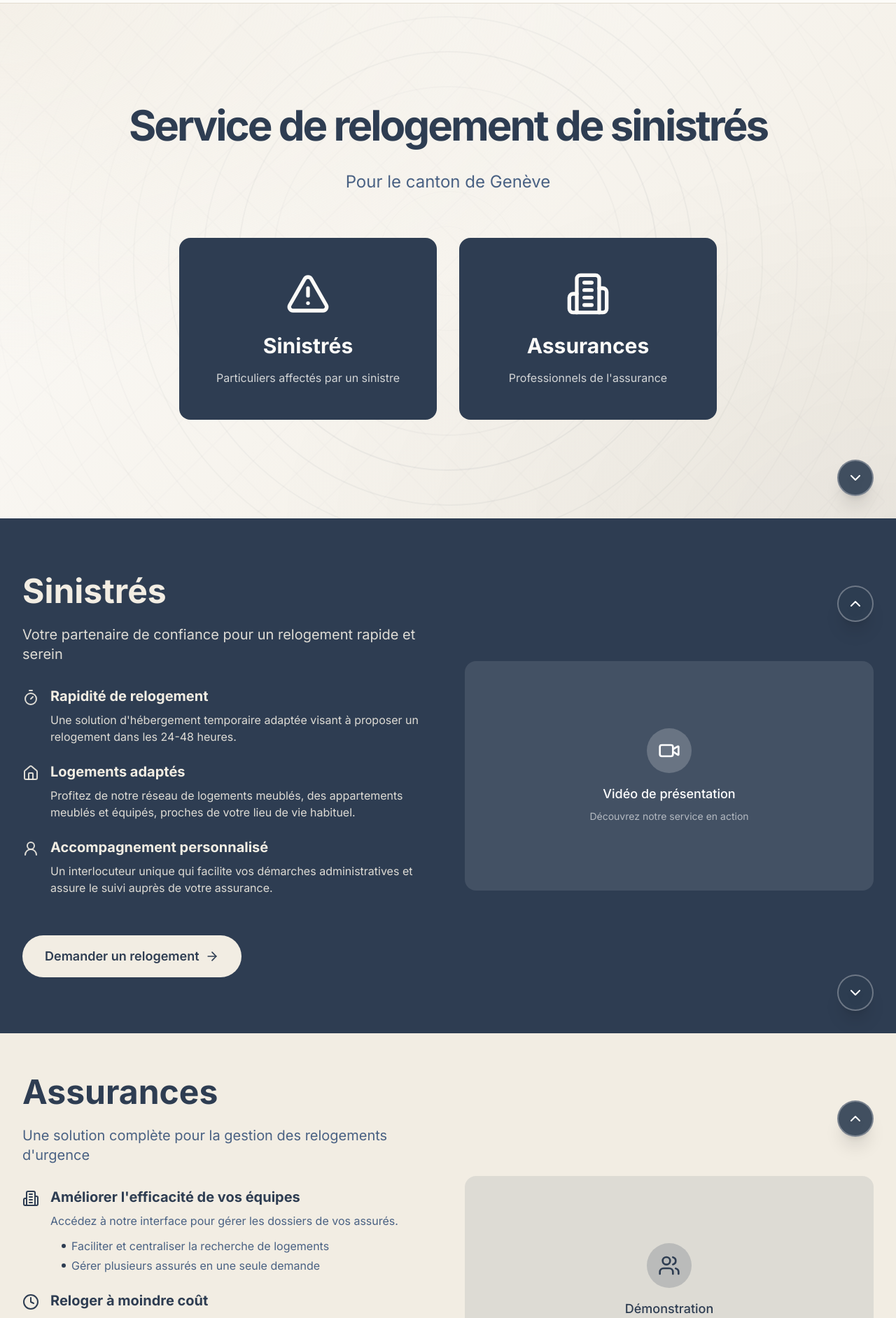
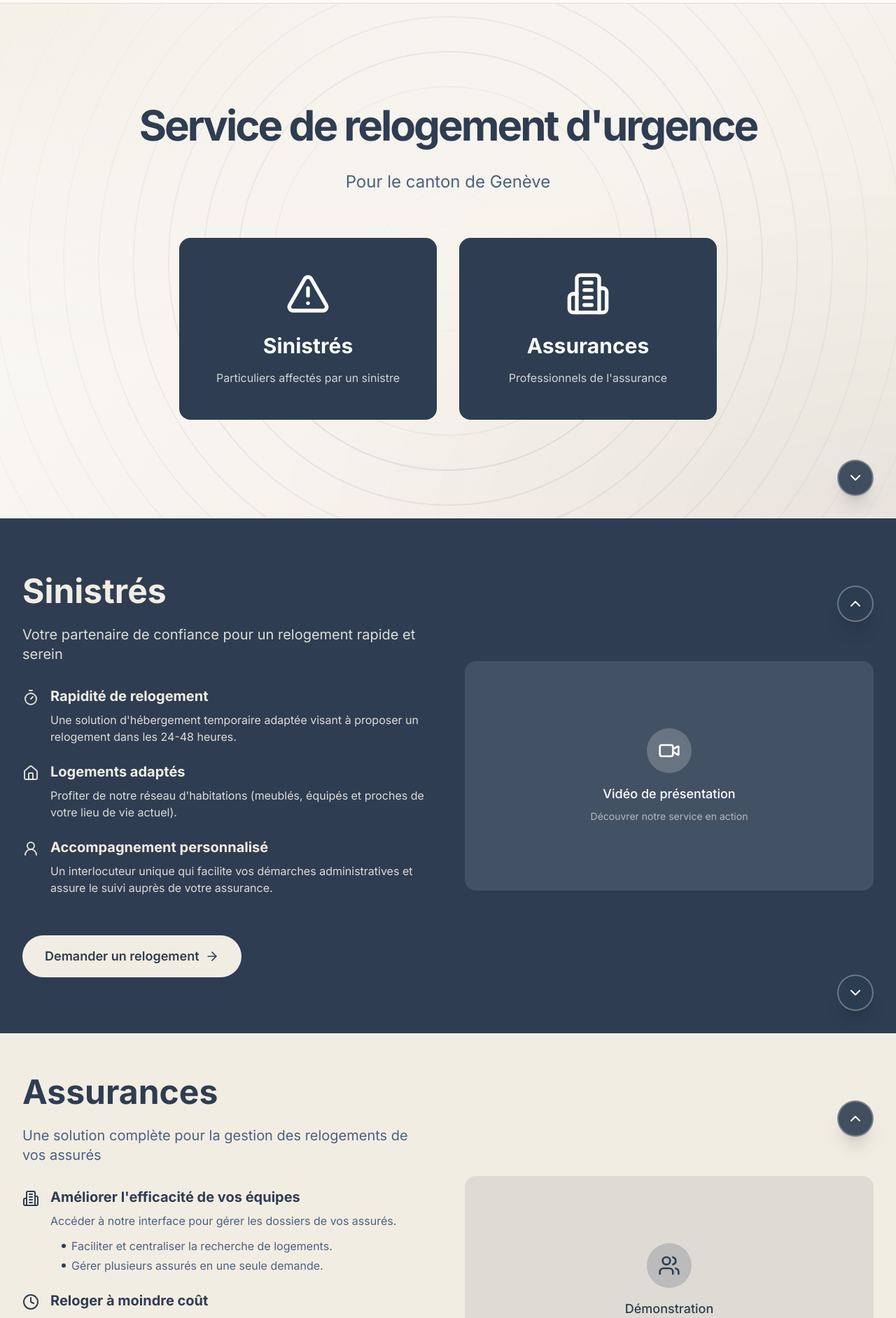
Before and after one commit to valcourgeau/sini, a Next.js app: page / in a window 1280 px wide. Shown: the part 60-1944 px from the top of the page at 70% size. Built offline with nearby package versions, Linux system fonts and the light colour scheme.

Commit message:
feat: modify button size header

```diff
--- a/src/app/globals.css
+++ b/src/app/globals.css
@@ -89,38 +89,6 @@
     overflow: hidden;
   }
 
-  .hero-background::before {
-    content: '';
-    position: absolute;
-    top: 0;
-    left: 0;
-    right: 0;
-    bottom: 0;
-    background-image:
-      /* Emergency response network pattern */
-      radial-gradient(circle at 20% 80%, hsl(215 28% 25% / 0.03) 0%, transparent 50%),
-      radial-gradient(circle at 80% 20%, hsl(215 28% 25% / 0.03) 0%, transparent 50%),
-      radial-gradient(circle at 40% 40%, hsl(215 28% 25% / 0.02) 0%, transparent 50%);
-    background-size: 600px 600px, 800px 800px, 1000px 1000px;
-    background-position: 0 0, 400px 400px, 200px 200px;
-    animation: emergency-network 25s ease-in-out infinite;
-  }
-
-  .hero-background::after {
-    content: '';
-    position: absolute;
-    top: 0;
-    left: 0;
-    right: 0;
-    bottom: 0;
-    background-image:
-      /* Housing grid pattern */
-      linear-gradient(45deg, transparent 48%, hsl(215 28% 25% / 0.015) 50%, transparent 52%),
-      linear-gradient(-45deg, transparent 48%, hsl(215 28% 25% / 0.015) 50%, transparent 52%);
-    background-size: 80px 80px;
-    animation: housing-grid 30s linear infinite;
-  }
-
   /* Alternative: Corporate Professional Background */
   .hero-background-corporate {
     background: linear-gradient(135deg, hsl(40 38% 98%) 0%, hsl(40 35% 92%) 100%);
@@ -173,7 +141,7 @@
     position: absolute;
     width: 500px;
     height: 500px;
-    border: 2px solid hsl(215 28% 25% / 0.08);
+    border: 2px solid hsl(215 28% 25% / 0.15);
     border-radius: 50%;
     top: 50%;
     left: 50%;
@@ -186,7 +154,7 @@
     position: absolute;
     width: 400px;
     height: 400px;
-    border: 2px solid hsl(215 28% 25% / 0.07);
+    border: 2px solid hsl(215 28% 25% / 0.13);
     border-radius: 50%;
     top: 50%;
     left: 50%;
@@ -199,7 +167,7 @@
     position: absolute;
     width: 300px;
     height: 300px;
-    border: 2px solid hsl(215 28% 25% / 0.06);
+    border: 2px solid hsl(215 28% 25% / 0.11);
     border-radius: 50%;
     top: 50%;
     left: 50%;
@@ -213,7 +181,7 @@
     position: absolute;
     width: 600px;
     height: 600px;
-    border: 2px solid hsl(215 28% 25% / 0.05);
+    border: 2px solid hsl(215 28% 25% / 0.09);
     border-radius: 50%;
     top: 50%;
     left: 50%;
@@ -226,7 +194,7 @@
     position: absolute;
     width: 700px;
     height: 700px;
-    border: 2px solid hsl(215 28% 25% / 0.04);
+    border: 2px solid hsl(215 28% 25% / 0.08);
     border-radius: 50%;
     top: 50%;
     left: 50%;
@@ -239,7 +207,7 @@
     position: absolute;
     width: 800px;
     height: 800px;
-    border: 2px solid hsl(215 28% 25% / 0.035);
+    border: 2px solid hsl(215 28% 25% / 0.07);
     border-radius: 50%;
     top: 50%;
     left: 50%;
@@ -252,7 +220,7 @@
     position: absolute;
     width: 900px;
     height: 900px;
-    border: 2px solid hsl(215 28% 25% / 0.03);
+    border: 2px solid hsl(215 28% 25% / 0.06);
     border-radius: 50%;
     top: 50%;
     left: 50%;
@@ -265,7 +233,7 @@
     position: absolute;
     width: 1000px;
     height: 1000px;
-    border: 2px solid hsl(215 28% 25% / 0.025);
+    border: 2px solid hsl(215 28% 25% / 0.05);
     border-radius: 50%;
     top: 50%;
     left: 50%;
@@ -278,7 +246,7 @@
     position: absolute;
     width: 1100px;
     height: 1100px;
-    border: 2px solid hsl(215 28% 25% / 0.02);
+    border: 2px solid hsl(215 28% 25% / 0.04);
     border-radius: 50%;
     top: 50%;
     left: 50%;
@@ -291,7 +259,7 @@
     position: absolute;
     width: 1200px;
     height: 1200px;
-    border: 2px solid hsl(215 28% 25% / 0.015);
+    border: 2px solid hsl(215 28% 25% / 0.035);
     border-radius: 50%;
     top: 50%;
     left: 50%;
@@ -304,7 +272,7 @@
     position: absolute;
     width: 1300px;
     height: 1300px;
-    border: 2px solid hsl(215 28% 25% / 0.012);
+    border: 2px solid hsl(215 28% 25% / 0.03);
     border-radius: 50%;
     top: 50%;
     left: 50%;
@@ -317,7 +285,7 @@
     position: absolute;
     width: 1400px;
     height: 1400px;
-    border: 2px solid hsl(215 28% 25% / 0.01);
+    border: 2px solid hsl(215 28% 25% / 0.025);
     border-radius: 50%;
     top: 50%;
     left: 50%;
@@ -330,7 +298,7 @@
     position: absolute;
     width: 1500px;
     height: 1500px;
-    border: 2px solid hsl(215 28% 25% / 0.008);
+    border: 2px solid hsl(215 28% 25% / 0.02);
     border-radius: 50%;
     top: 50%;
     left: 50%;
@@ -432,12 +400,12 @@
     0%, 100% {
       opacity: 0.3;
       transform: translate(-50%, -50%) scale(1);
-      border-color: hsl(215 28% 25% / 0.1);
+      border-width: 2px;
     }
     50% {
       opacity: 0.6;
       transform: translate(-50%, -50%) scale(1.05);
-      border-color: hsl(215 28% 25% / 0.2);
+      border-width: 4px;
     }
   }
 
--- a/src/app/layout.tsx
+++ b/src/app/layout.tsx
@@ -7,7 +7,7 @@ import { Footer } from "@/components/layout/footer";
 const inter = Inter({ subsets: ["latin"] });
 
 export const metadata: Metadata = {
-  title: "Pharewest - Service de relogement de Sinistrés",
+  title: "Pharewest - Service de relogement d'urgence",
   description: "Plateforme de relogement pour les personnes touchées par des sinistres dans les cantons de Genève et Vaud, Suisse.",
   keywords: ["relogement", "urgence", "sinistre", "Genève", "Vaud", "Suisse", "assurance", "propriétaire", "locataire"],
 };
--- a/src/app/page.tsx
+++ b/src/app/page.tsx
@@ -1,6 +1,6 @@
 "use client";
 
-import { Home, Users, Building2, Clock, CheckCircle2, Phone, ArrowRight, Loader2, HandCoins, Timer, UserRound, Video, Calendar, Heart, PiggyBank } from "lucide-react";
+import { Home, Users, Building2, Clock, CheckCircle2, Phone, ArrowRight, Loader2, HandCoins, Timer, UserRound, Video, Calendar, Heart, PiggyBank, Shield, ShieldCheck } from "lucide-react";
 import { IconBox } from "@/components/ui/icon-box";
 import { ScrollButton } from "@/components/ui/scroll-button";
 import { NavigationArrow } from "@/components/ui/navigation-arrow";
@@ -87,7 +87,7 @@ export default function HomePage() {
             {/* Enhanced title with subtle animation */}
             <div className="mb-8">
               <h1 className="text-3xl font-bold leading-tight tracking-tighter md:text-5xl lg:text-6xl lg:leading-[1.1] mb-4 animate-in fade-in duration-1000">
-                Service de relogement de sinistrés
+                Service de relogement d'urgence
               </h1>
             </div>
 
@@ -155,7 +155,7 @@ export default function HomePage() {
                   <div>
                     <h3 className="text-xl font-bold mb-2 text-secondary">Logements adaptés</h3>
                     <p className="text-secondary/90">
-                      Profitez de notre réseau de logements meublés, des appartements meublés et équipés, proches de votre lieu de vie habituel.
+                      Profiter de notre réseau d'habitations (meublés, équipés et proches de votre lieu de vie actuel).
                     </p>
                   </div>
                 </div>
@@ -199,7 +199,7 @@ export default function HomePage() {
                     <Video className="h-8 w-8 text-white" />
                   </div>
                   <p className="text-lg font-medium text-white">Vidéo de présentation</p>
-                  <p className="text-sm text-white/60 mt-2">Découvrez notre service en action</p>
+                  <p className="text-sm text-white/60 mt-2">Découvrer notre service en action</p>
                 </div>
               </div>
             </div>
@@ -221,7 +221,7 @@ export default function HomePage() {
               <div>
                 <h2 className="text-5xl font-bold mb-6">Assurances</h2>
                 <p className="text-xl text-muted-foreground mb-8">
-                  Une solution complète pour la gestion des relogements d'urgence
+                  Une solution complète pour la gestion des relogements de vos assurés
                 </p>
               </div>
 
@@ -231,16 +231,16 @@ export default function HomePage() {
                   <div>
                     <h3 className="text-xl font-bold mb-2">Améliorer l'efficacité de vos équipes</h3>
                     <p className="text-muted-foreground">
-                      Accédez à notre interface pour gérer les dossiers de vos assurés.
+                      Accéder à notre interface pour gérer les dossiers de vos assurés.
                     </p>
                     <ul className="text-muted-foreground mt-3 space-y-1 ml-4">
                       <li className="flex items-center gap-2">
                         <span className="w-1.5 h-1.5 bg-primary rounded-full"></span>
-                        Faciliter et centraliser la recherche de logements
+                        Faciliter et centraliser la recherche de logements.
                       </li>
                       <li className="flex items-center gap-2">
                         <span className="w-1.5 h-1.5 bg-primary rounded-full"></span>
-                        Gérer plusieurs assurés en une seule demande
+                        Gérer plusieurs assurés en une seule demande.
                       </li>
                     </ul>
                   </div>
@@ -251,7 +251,7 @@ export default function HomePage() {
                   <div>
                     <h3 className="text-xl font-bold mb-2">Reloger à moindre coût</h3>
                     <p className="text-muted-foreground">
-                      Suivez l'état d'avancement des relogements et gérez vos priorités.
+                      Comparer les prix des logements grâce à notre base de données complète.
                     </p>
                   </div>
                 </div>
@@ -261,7 +261,7 @@ export default function HomePage() {
                   <div>
                     <h3 className="text-xl font-bold mb-2">Satisfaction client</h3>
                     <p className="text-muted-foreground">
-                      Bénéficiez d'un interlocuteur unique pour tous vos dossiers de relogement pour un relogement rapide et adapté aux besoins de vos assurés.
+                      Bénéficier d'un interlocuteur unique pour un relogement rapide et adapté aux besoins de vos assurés.
                     </p>
                   </div>
                 </div>
@@ -272,7 +272,7 @@ export default function HomePage() {
                   href="/relocation/new"
                   className="group inline-flex items-center gap-2 bg-primary text-primary-foreground px-8 py-4 rounded-full text-lg font-semibold hover:bg-primary/90 transition-colors"
                 >
-                  Accéder à la plateforme
+                  Effectuer une demande
                   <ArrowRight className="h-5 w-5 group-hover:translate-x-1 transition-transform" />
                 </Link>
               </div>
@@ -285,7 +285,7 @@ export default function HomePage() {
                     <Users className="h-8 w-8 text-primary" />
                   </div>
                   <p className="text-lg font-medium">Démonstration</p>
-                  <p className="text-sm text-muted-foreground mt-2">Découvrez notre plateforme en action</p>
+                  <p className="text-sm text-muted-foreground mt-2">Découvrer notre plateforme en action</p>
                 </div>
               </div>
             </div>
@@ -315,7 +315,7 @@ export default function HomePage() {
                   <div>
                     <h3 className="text-xl font-bold mb-2 text-secondary">Maximiser vos revenus</h3>
                     <p className="text-secondary/90">
-                      Optimisez vos rendements et elargissez votre clientèle en rejoignant la plateforme partenaire des assurances.
+                      Optimiser vos rendements et elargisser votre clientèle en rejoignant le réseau partenaire des assurances.
                     </p>
                   </div>
                 </div>
@@ -331,7 +331,7 @@ export default function HomePage() {
                 </div>
 
                 <div className="flex items-start gap-4">
-                  <Heart className="h-6 w-6 text-secondary/90 mt-1 flex-shrink-0" />
+                  <Shield className="h-6 w-6 text-secondary/90 mt-1 flex-shrink-0" />
                   <div>
                     <h3 className="text-xl font-bold mb-2 text-secondary">Protéger votre bien</h3>
                     <p className="text-secondary/90">
@@ -385,8 +385,8 @@ export default function HomePage() {
                   <div className="w-16 h-16 rounded-full bg-white/20 flex items-center justify-center mx-auto mb-4">
                     <Home className="h-8 w-8 text-white" />
                   </div>
-                  <p className="text-lg font-medium text-white">Découvrez le programme</p>
-                  <p className="text-sm text-white/60 mt-2">Rejoignez notre réseau d'hôtes</p>
+                  <p className="text-lg font-medium text-white">Découvrer le programme</p>
+                  <p className="text-sm text-white/60 mt-2">Rejoigner notre réseau d'hôtes</p>
                 </div>
               </div>
             </div>
```
